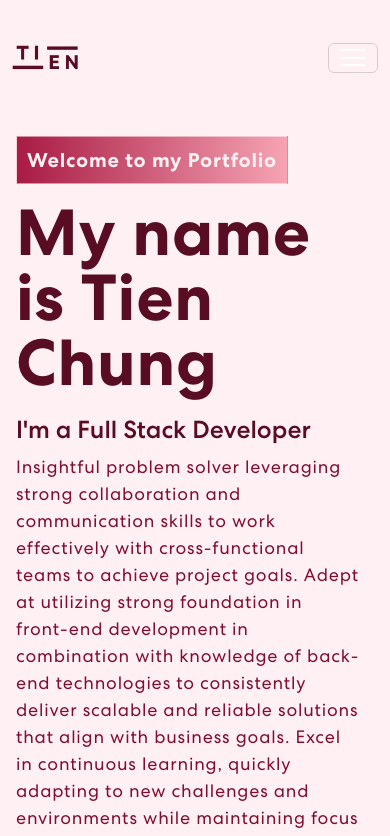
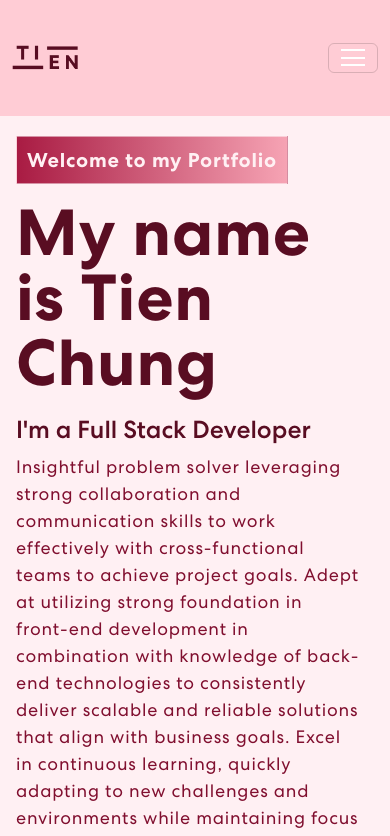
Before and after one commit to tien-chung/tien-portfolio, a React (Create React App) app: page /Home in a window 390 px wide. Shown: the top 836 px of the page. Built offline with nearby package versions, Linux system fonts and the light colour scheme.

Commit message:
Added background for navbar on mobile.

```diff
--- a/src/App.css
+++ b/src/App.css
@@ -102,6 +102,7 @@ nav.navbar.scrolled {
   padding: 0px 0;
   background-color: #FFCCD5;
 }
+
 nav.navbar a.navbar-brand {
     width: 9%;
 }
@@ -319,6 +320,9 @@ nav.navbar .navbar-toggler[aria-expanded="true"] .navbar-toggler-icon {
 @media only screen and (max-width: 767px) {
   .banner img {
     animation: none;
+  }
+  nav.navbar {
+    background-color: #FFCCD5;
   }
 }
 
```
